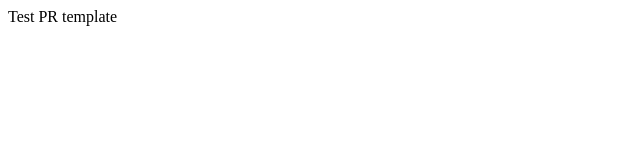
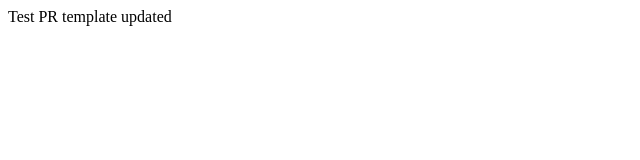
Before and after one commit to shubham-tam/github-pr-template, a plain HTML site: page index.html in a window 1280 px wide. Shown: the full height of the page, 0-640 px from the left. Drawn offline with Linux system fonts and the light colour scheme.

Commit message:
feat: updated html body

```diff
--- a/index.html
+++ b/index.html
@@ -6,6 +6,6 @@
     <title>Document</title>
   </head>
   <body>
-    Test PR template
+    Test PR template updated
   </body>
 </html>
```
